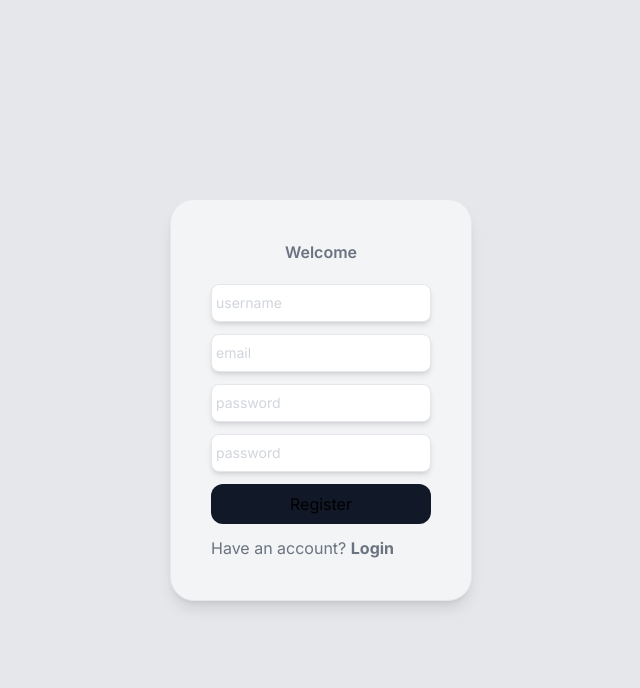
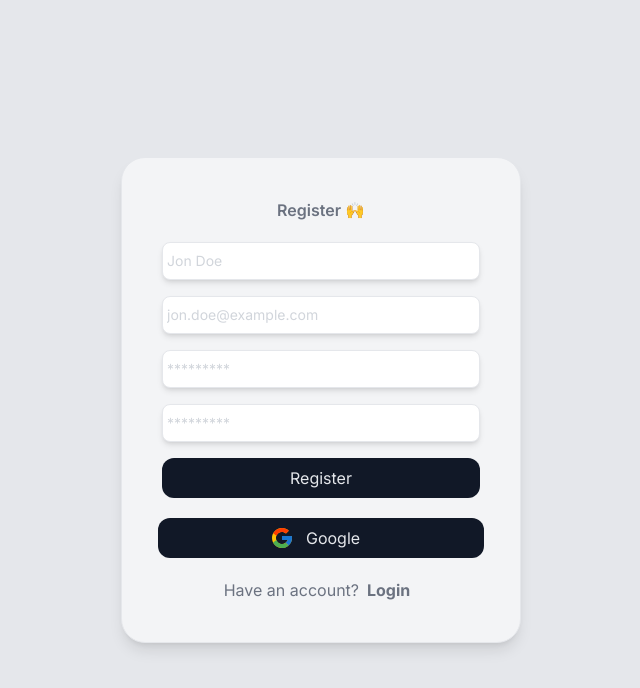
Before and after one commit to kezdetphia/sunnysidedown, a Next.js app: page /register in a window 1280 px wide. Shown: the top 688 px of the page, without its empty margins (319-959 px from the left). Built offline with nearby package versions, Linux system fonts and the light colour scheme.

Commit message:
login and register form ui

```diff
--- a/components/auth/loginForm.jsx
+++ b/components/auth/loginForm.jsx
@@ -6,21 +6,21 @@ import GoogleLoginButton from "./googleLoginButton";
 export default function LoginForm() {
   return (
     <div className="py-10 px-10 bg-gray-100 rounded-3xl border shadow-lg flex flex-col justify-center items-center space-y-5 w-[400px] ">
-      <h3 className="text-gray-500 font-semibold">Welcome</h3>
+      <h3 className="text-gray-500 font-semibold">Login 🙌</h3>
 
       <form className="flex flex-col space-y-4 w-full ">
         <input
           className="px-1 py-2 rounded-lg border  border-gray-200 shadow-md placeholder-gray-300 text-sm text-gray-700  "
           type="text"
           name="username"
-          placeholder="username"
+          placeholder="Jon Doe"
         />
 
         <input
           className="px-1 py-2 rounded-lg border  border-gray-200 shadow-md placeholder-gray-300 text-sm text-gray-700 "
           type="password"
           name="password"
-          placeholder="password"
+          placeholder="*********"
         />
 
         <button className="bg-gray-900 text-gray-200 rounded-xl py-2 hover:bg-black cursos-pointer">
@@ -30,7 +30,7 @@ export default function LoginForm() {
 
       <GoogleLoginButton />
 
-      <Link href="/login" className="text-gray-500 flex justify-center ">
+      <Link href="/register" className="text-gray-500 flex justify-center ">
         Don't have an account? <b className="px-2">Register</b>
       </Link>
     </div>
--- a/components/auth/registerForm.jsx
+++ b/components/auth/registerForm.jsx
@@ -1,44 +1,90 @@
 "use client";
 
 import Link from "next/link";
+import GoogleLoginButton from "./googleLoginButton";
 
 export default function RegisterForm() {
   return (
-    <div className="py-10 px-10 bg-gray-100 rounded-3xl border shadow-lg flex flex-col justify-center items-center space-y-5">
-      <h3 className="text-gray-500 font-semibold">Welcome</h3>
+    <div className="py-10 px-10 bg-gray-100 rounded-3xl border shadow-lg flex flex-col justify-center items-center space-y-5 w-[400px] ">
+      <h3 className="text-gray-500 font-semibold">Register 🙌</h3>
 
-      <form className="flex flex-col space-y-3 ">
+      <form className="flex flex-col space-y-4 w-full ">
         <input
           className="px-1 py-2 rounded-lg border  border-gray-200 shadow-md placeholder-gray-300 text-sm text-gray-700  "
           type="text"
           name="username"
-          placeholder="username"
+          placeholder="Jon Doe"
         />
         <input
-          className="px-1 py-2 rounded-lg border  border-gray-200 shadow-md placeholder-gray-300 text-sm text-gray-700 "
+          className="px-1 py-2 rounded-lg border  border-gray-200 shadow-md placeholder-gray-300 text-sm text-gray-700  "
           type="email"
           name="email"
-          placeholder="email"
+          placeholder="jon.doe@example.com"
         />
+
         <input
           className="px-1 py-2 rounded-lg border  border-gray-200 shadow-md placeholder-gray-300 text-sm text-gray-700 "
           type="password"
           name="password"
-          placeholder="password"
+          placeholder="*********"
         />
         <input
           className="px-1 py-2 rounded-lg border  border-gray-200 shadow-md placeholder-gray-300 text-sm text-gray-700 "
           type="password"
           name="passwordRepeat"
-          placeholder="password"
+          placeholder="*********"
         />
-        <button className="bg-gray-900 rounded-xl py-2 hover:bg-black cursos-pointer">
-          Register
+
+        <button className="bg-gray-900 text-gray-200 rounded-xl py-2 hover:bg-black cursos-pointer">
+          Register{" "}
         </button>
-        <Link href="/login" className="text-gray-500 ">
-          Have an account? <b>Login</b>
-        </Link>
       </form>
+
+      <GoogleLoginButton />
+
+      <Link href="/login" className="text-gray-500 flex justify-center ">
+        Have an account? <b className="px-2">Login</b>
+      </Link>
     </div>
   );
 }
+
+//     <div className="py-10 px-10 bg-gray-100 rounded-3xl border shadow-lg flex flex-col justify-center items-center space-y-5 w-[400px]">
+//       <h3 className="text-gray-500 font-semibold">Welcome</h3>
+
+//       <form className="flex flex-col space-y-3 ">
+//         <input
+//           className="px-1 py-2 rounded-lg border  border-gray-200 shadow-md placeholder-gray-300 text-sm text-gray-700  "
+//           type="text"
+//           name="username"
+//           placeholder="username"
+//         />
+//         <input
+//           className="px-1 py-2 rounded-lg border  border-gray-200 shadow-md placeholder-gray-300 text-sm text-gray-700 "
+//           type="email"
+//           name="email"
+//           placeholder="email"
+//         />
+//         <input
+//           className="px-1 py-2 rounded-lg border  border-gray-200 shadow-md placeholder-gray-300 text-sm text-gray-700 "
+//           type="password"
+//           name="password"
+//           placeholder="password"
+//         />
+//         <input
+//           className="px-1 py-2 rounded-lg border  border-gray-200 shadow-md placeholder-gray-300 text-sm text-gray-700 "
+//           type="password"
+//           name="passwordRepeat"
+//           placeholder="password"
+//         />
+//         <button className="bg-gray-900 rounded-xl py-2 hover:bg-black cursos-pointer">
+//           Register
+//         </button>
+//         <Link href="/login" className="text-gray-500 ">
+//           Have an account? <b>Login</b>
+//         </Link>
+//       </form>
+//       <GoogleLoginButton />
+//     </div>
+//   );
+// }
```
